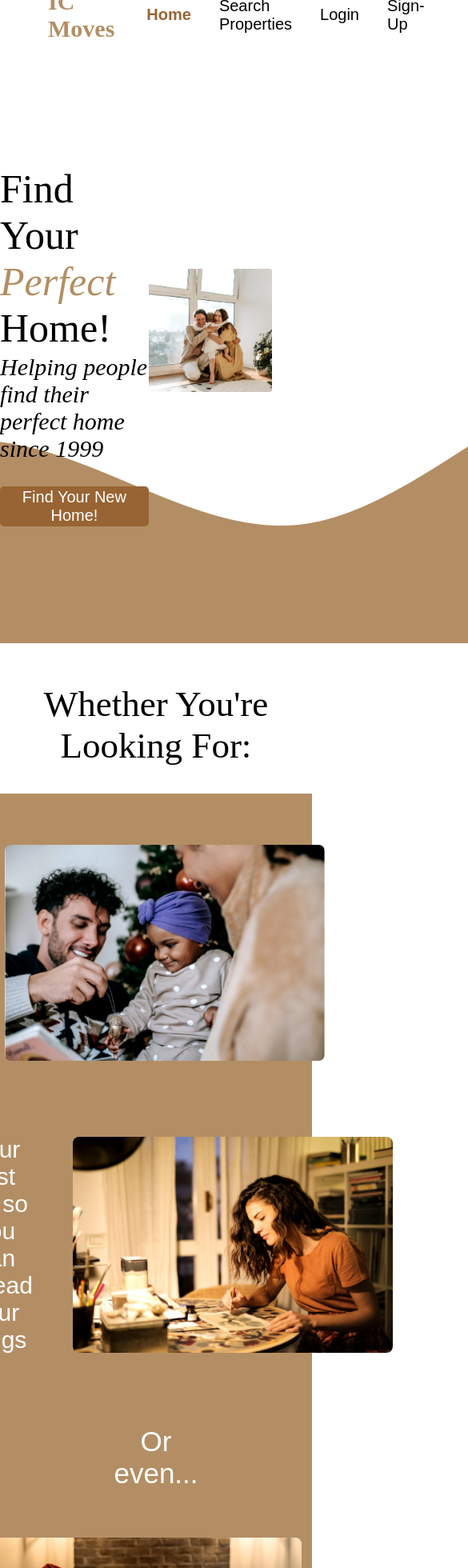
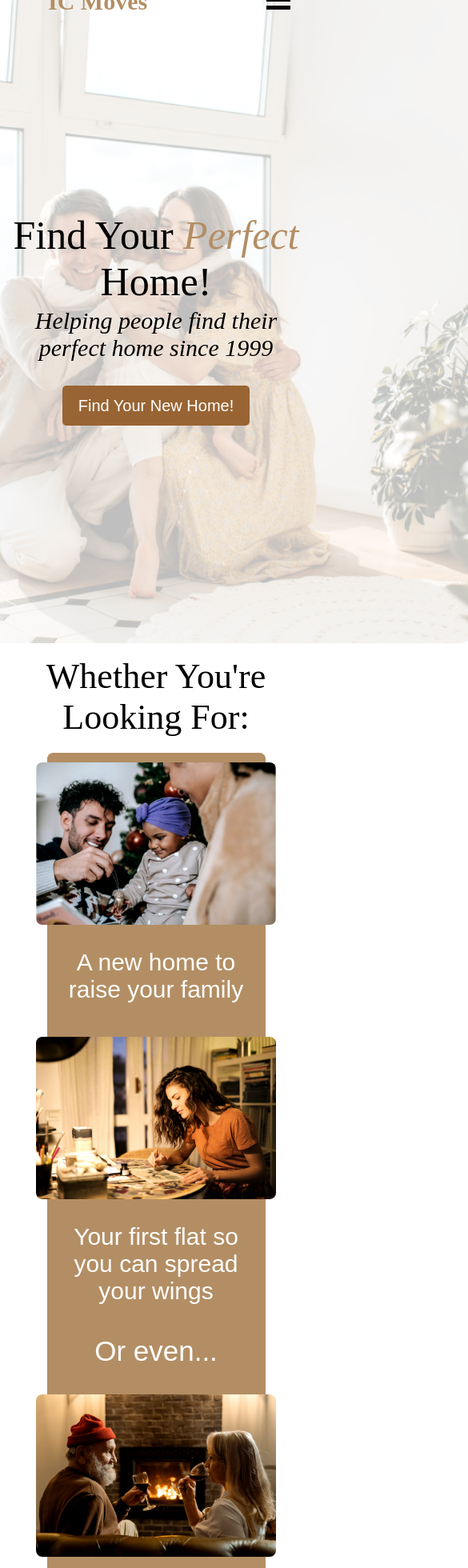
Before and after one commit to RangerVinven/IC-Moves, a SvelteKit app: page / in a window 390 px wide. Shown: the part 40-2000 px from the top of the page at 80% size, 585 px wide, since content can reach past the window. Built offline with nearby package versions, Linux system fonts and the light colour scheme.

Commit message:
Made mobile-friendly (need to make mobile navbar)

```diff
--- a/src/lib/components/Navbar.svelte
+++ b/src/lib/components/Navbar.svelte
@@ -12,11 +12,16 @@
         <li><a id={page === "Login" ? "active" : ""} href="/#">Login</a></li>
         <li><a id={page === "Sign-Up" ? "active" : ""} href="/#">Sign-Up</a></li>
     </ul>
+
+    <div id="Hamburger-Icon">
+        <div class="Bar Bar-1" />
+        <div class="Bar Bar-2" />
+        <div class="Bar Bar-3" />
+    </div>
 </nav>
 
 <style>
     nav {
-
         z-index: 1;
 
         width: 100%;
@@ -27,8 +32,10 @@
     ul {
         list-style: none;
 
+        width: 80%;
         display: flex;
         align-items: center;
+        justify-content: right;
     }
 
     li {
@@ -51,4 +58,29 @@
         font-weight: bold;
         color: var(--dark_brown);
     }
+
+    @media only screen and (max-width: 600px) {
+        nav {
+            position: absolute;
+            align-items: center;
+        }
+
+        ul {
+            display: none;
+        }
+
+        #Hamburger-Icon {
+            margin-right: 7%;
+            cursor: pointer;
+        }
+
+        .Bar {
+            width: 30px;
+            height: 5px;
+            background-color: black;
+
+            margin-bottom: 5px;
+        }
+
+    }
 </style>
--- a/src/routes/+page.svelte
+++ b/src/routes/+page.svelte
@@ -48,4 +48,15 @@
 
         margin-bottom: 20px;
     }
+
+    @media only screen and (max-width: 600px) {
+        .Header {
+            font-size: 44px;
+            margin-bottom: 5%;
+        }
+
+        .Looking-For-Header {
+            margin-top: 4%;
+        }
+    }
 </style>
--- a/src/routes/HeroSection.svelte
+++ b/src/routes/HeroSection.svelte
@@ -25,6 +25,7 @@
         display: flex;
         justify-content: space-evenly;
         align-items: center;
+
 
     }
 
@@ -64,4 +65,32 @@
 
         z-index: -1;
     }
+
+    @media only screen and (max-width: 600px) {
+        #Hero-Section {
+            height: 100vh;
+            width: 100%;
+        }
+
+        #Hero-Curve {
+            display: none;
+        }
+
+        #Hero-Image-Container {
+            height: 100vh;
+            width: 100vh;
+
+            position: absolute;
+            overflow: hidden;
+
+            z-index: -1;
+        }
+        #Hero-Image {
+            opacity: 25%;
+        }
+
+        #Hero-Text {
+            text-align: center;
+        }
+}
 </style>
--- a/src/routes/HomeBody.svelte
+++ b/src/routes/HomeBody.svelte
@@ -1,39 +1,61 @@
+
+<div>
     <div id="HomeBody">
-    <div style="max-width: 70%">
+        <div id="Copy-Container">
             <div class="Looking-For-Option">
                 <img src="assets/Home_Page/Father_Child_Ornament.jpg" alt="A father showing their child a christmas tree ornament" />
                 <h3>A new home to raise your family</h3>
             </div>
 
-        <div class="Looking-For-Option">
+            <div id="Middle-Copy" class="Looking-For-Option">
                 <h3>Your first flat so you can spread your wings</h3>
                 <img src="assets/Home_Page/Woman_Painting.jpg" alt="A woman painting at a desk" />
             </div>
 
             <h3 id="Or-Even">Or even...</h3>
 
-        <div class="Looking-For-Option">
+            <div id="Last-Image" class="Looking-For-Option">
                 <img src="assets/Home_Page/Elderly_Couple.jpg" alt="An elderly couple on a couch drinking wine" />
                 <h3>A new place to enjoy your retirement</h3>
             </div>
         </div>
     </div>
+</div>
 
 <style>
+
+    #Copy-Container {
+        max-width: 90%;
+        height: max-content;
+
+        display: flex;
+        flex-direction: column;
+        align-items: center;
+    }
+    div:has(#HomeBody) {
+        display: flex;
+
+        justify-content: center;
+        align-items: center;
+    }
+
     #HomeBody {
         background-color: var(--light_brown);
+        border-radius: 7.5px;
 
+        width: 70%;
         display: flex;
         justify-content: center;
+        align-items: center;
     }
 
     .Looking-For-Option {
         display: flex;
         justify-content: center;
         align-items: center;
+        width: 100%;
 
-        margin: 50px;
-        width: 100%;
+        margin-top: 5%;
     }
 
     .Looking-For-Option img {
@@ -42,6 +64,16 @@
         border-radius: 8px;
 
         width: 400px;
+    }
+
+    #Last-Image {
+        margin-top: 2px;
+        margin-bottom: 25px;
+    }
+
+    #Or-Even {
+        font-size: 35px;
+        margin-top: 3%;
     }
 
     h3 {
@@ -53,8 +85,26 @@
         text-align: center;
     }
 
+    @media only screen and (max-width: 600px) {
+        .Looking-For-Option {
+            flex-direction: column;
+            margin-top: 5%;
+        }
+
+        .Looking-For-Option img {
+            width: 300px;
+        }
+
         #Or-Even {
-        font-size: 35px;
-        margin: 60px;
+            margin-bottom: 13%;
         }
+
+        #Middle-Copy {
+            flex-direction: column-reverse;
+        }
+    }
+
+
+
+
 </style>
```
Lines whose indentation alone changed are shown as unchanged.
